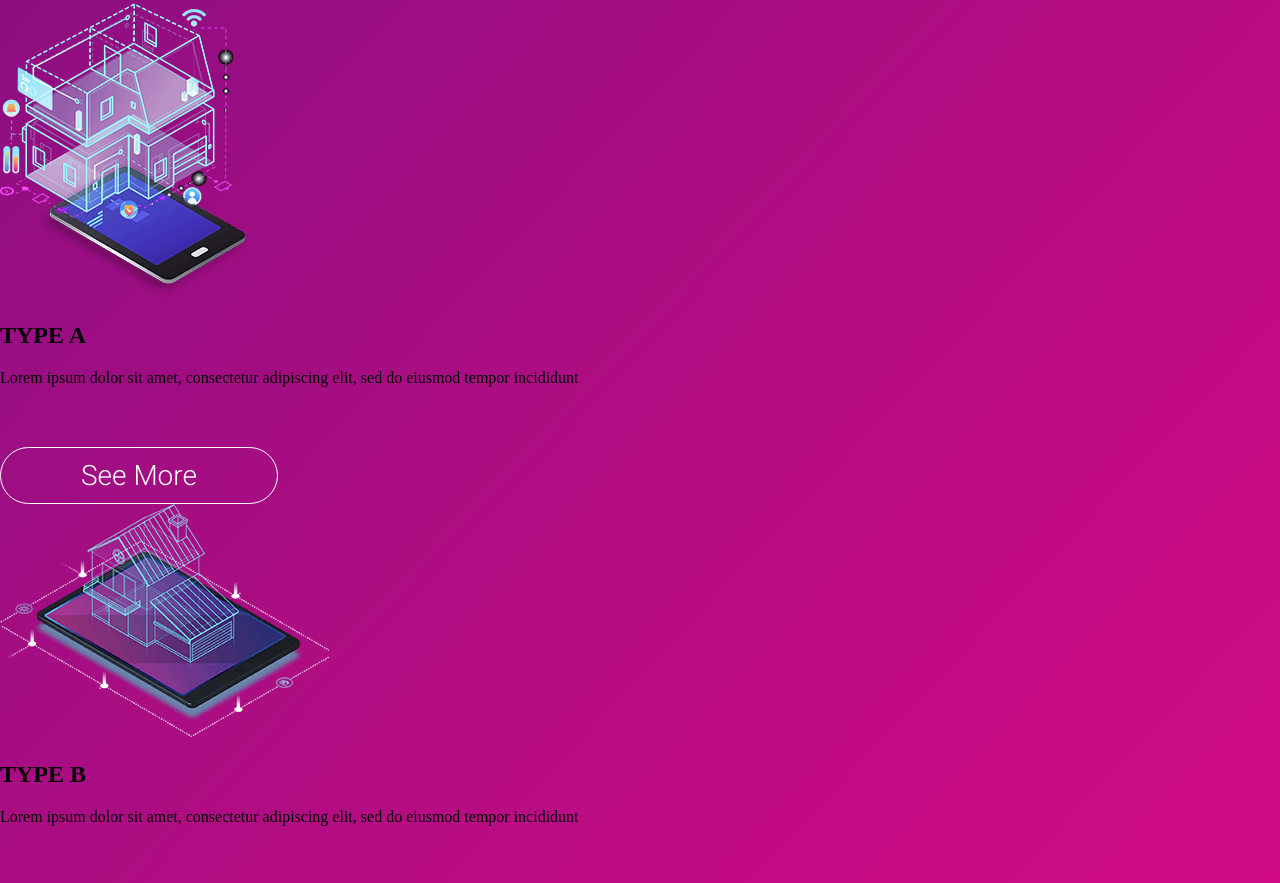
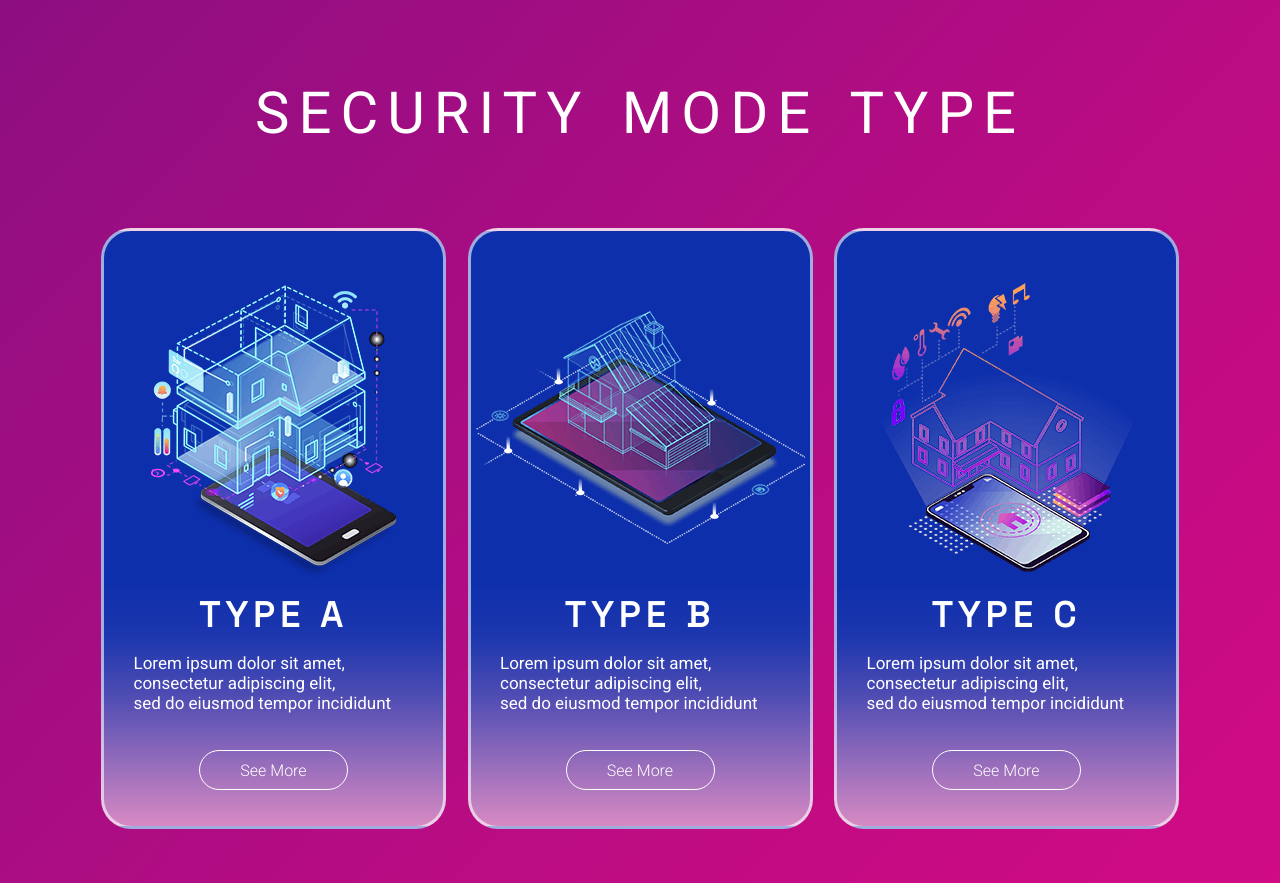
Before and after one commit to ArtemMartynow/future-is-now, a website built with Vite: page index.html in a window 1280 px wide. Shown: the part 2368-3251 px from the top of the page. Built offline with nearby package versions, Linux system fonts and the light colour scheme.

Commit message:
corrected html and added style for security-mode

```diff
--- a/index.html
+++ b/index.html
@@ -76,36 +76,44 @@
       </div>
     </div>
     <div class="security-mode">
-      <h2 class="security-mode__title"></h2>
+      <h2 class="security-mode__title">SECURITY MODE TYPE</h2>
       <div class="cards">
         <div class="cards__card">
-          <img src="./src/assets/images/4.png" alt="cards__img" class="cards__img">
+          <img src="./src/assets/images/4.png" alt="cards__img" class="cards__img cards__img_type-a">
           <h2 class="cards__title">TYPE A</h2>
           <p class="cards__subtitle">
-            Lorem ipsum dolor sit amet, consectetur adipiscing
-            elit, sed do eiusmod tempor incididunt
+            Lorem ipsum dolor sit amet,<br> consectetur adipiscing
+            elit,<br> sed do eiusmod tempor incididunt
           </p>
-          <button class="btn cards__btn">See More</button>
+          <button class="btn cards__btn">See More<span></span><span></span><span></span><span></span></button>
         </div>
         <div class="cards__card">
-          <img src="./src/assets/images/5.png" alt="cards__img" class="cards__img">
+          <img src="./src/assets/images/5.png" alt="cards__img" class="cards__img cards__img_type-b">
           <h2 class="cards__title">TYPE B</h2>
           <p class="cards__subtitle">
-            Lorem ipsum dolor sit amet, consectetur adipiscing
-            elit, sed do eiusmod tempor incididunt
+            Lorem ipsum dolor sit amet,<br> consectetur adipiscing
+            elit,<br> sed do eiusmod tempor incididunt
           </p>
-          <button class="btn cards__btn">See More</button>
+          <button class="btn cards__btn">See More<span></span><span></span><span></span><span></span></button>
         </div>
         <div class="cards__card">
-          <img src="./src/assets/images/6.png" alt="cards__img" class="cards__img">
+          <img src="./src/assets/images/6.png" alt="cards__img" class="cards__img cards__img_type-c">
           <h2 class="cards__title">TYPE C</h2>
           <p class="cards__subtitle">
-            Lorem ipsum dolor sit amet, consectetur adipiscing
-            elit, sed do eiusmod tempor incididunt
+            Lorem ipsum dolor sit amet,<br> consectetur adipiscing
+            elit,<br> sed do eiusmod tempor incididunt
           </p>
-          <button class="btn cards__btn">See More</button>
+          <button class="btn cards__btn">See More<span></span><span></span><span></span><span></span></button>
         </div>
       </div>
+      <p class="security-mode__subtitle">
+        Lorem ipsum dolor sit amet, consectetur adipiscing elit,
+        sed do eiusmod tempor incididunt ut labore et dolore
+        magna aliqua. Ut enim ad minim veniam, quis nostrud
+        exercitation ullamco laboris nisi ut aliquip ex ea
+        commodo consequat. Duis aute irure dolor in reprehenderit
+        in
+      </p>
     </div>
 
 
--- /dev/null
+++ b/src/assets/scss/security-mode.scss
@@ -0,0 +1,76 @@
+.security-mode {
+    color: #fff;
+    margin-top: 108px;
+    padding: 0 101px;
+    .security-mode__title {
+        font-size: 58px;
+        width: 770px;
+        height: 43px;
+        font-family: 'Roboto', sans-serif;
+        margin: 0 auto;
+        line-height: 44px;
+        word-spacing: 8px;
+        letter-spacing: 9px;
+        font-weight: 400;
+    }
+    .cards {
+        display: flex;
+        justify-content: space-between;
+        margin-top: 94px;
+        text-align: center;
+        .cards__card {
+            background: rgb(215,138,195);
+            background: linear-gradient(0deg, rgba(215,138,195,1) 0%, rgba(78,76,179,1) 22%, rgba(28,54,174,1) 32%, rgba(13,47,172,1) 42%);
+            width: 339px;
+            height: 595px;
+            border: 3px solid rgba(255, 255, 255, 0.6);
+            border-radius: 30px;
+            .cards__img_type-a {
+                margin-top: 54px;
+                margin-bottom: 17px;
+            }
+            .cards__img_type-b {
+                margin-top: 80px;
+                margin-bottom: 53px;
+            }
+            .cards__img_type-c {
+                margin-top: 52px;
+                margin-bottom: 25px;
+            }
+            .cards__title {
+                font-size: 35px;
+                height: 25px;
+                font-family: 'Space Grotesk', sans-serif;
+                line-height: 28px;
+                letter-spacing: 6px;
+                margin: 0;
+            }
+            .cards__subtitle {
+                width: 280px;
+                height: 60px;
+                font-size: 17px;
+                font-family: 'Roboto', sans-serif;
+                text-align: left;
+                margin: 0 auto;
+                padding-top: 27px;
+            }
+            .cards__btn {
+                width: 149px;
+                height: 40px;
+                font-size: 16px;
+                margin-top: 37px;
+            }
+        }
+    }
+    .security-mode__subtitle {
+        width: 1027px;
+        height: 89px;
+        font-size: 25px;
+        font-family: 'Roboto', sans-serif;
+        font-weight: 100;
+        text-align: center;
+        margin: 0 auto;
+        padding-top: 125px;
+        padding-bottom: 346px;
+    }
+}
```
